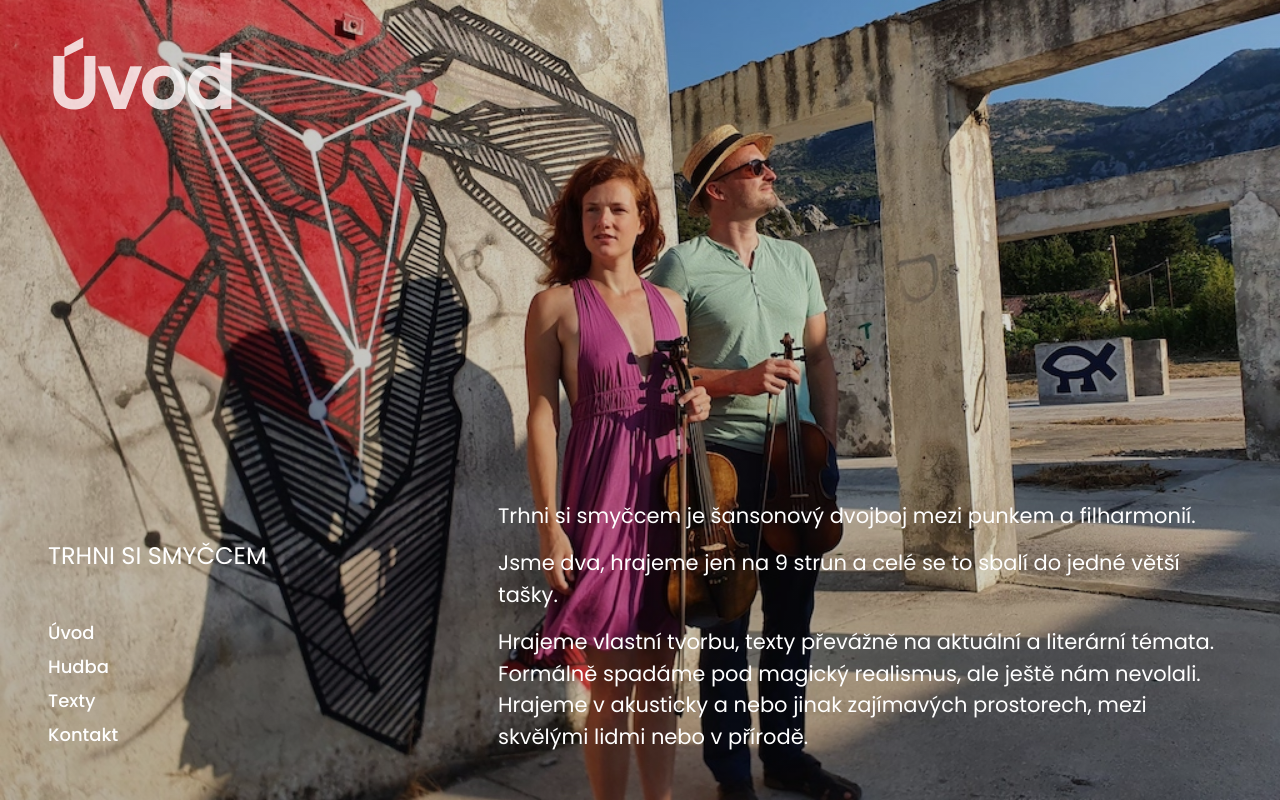
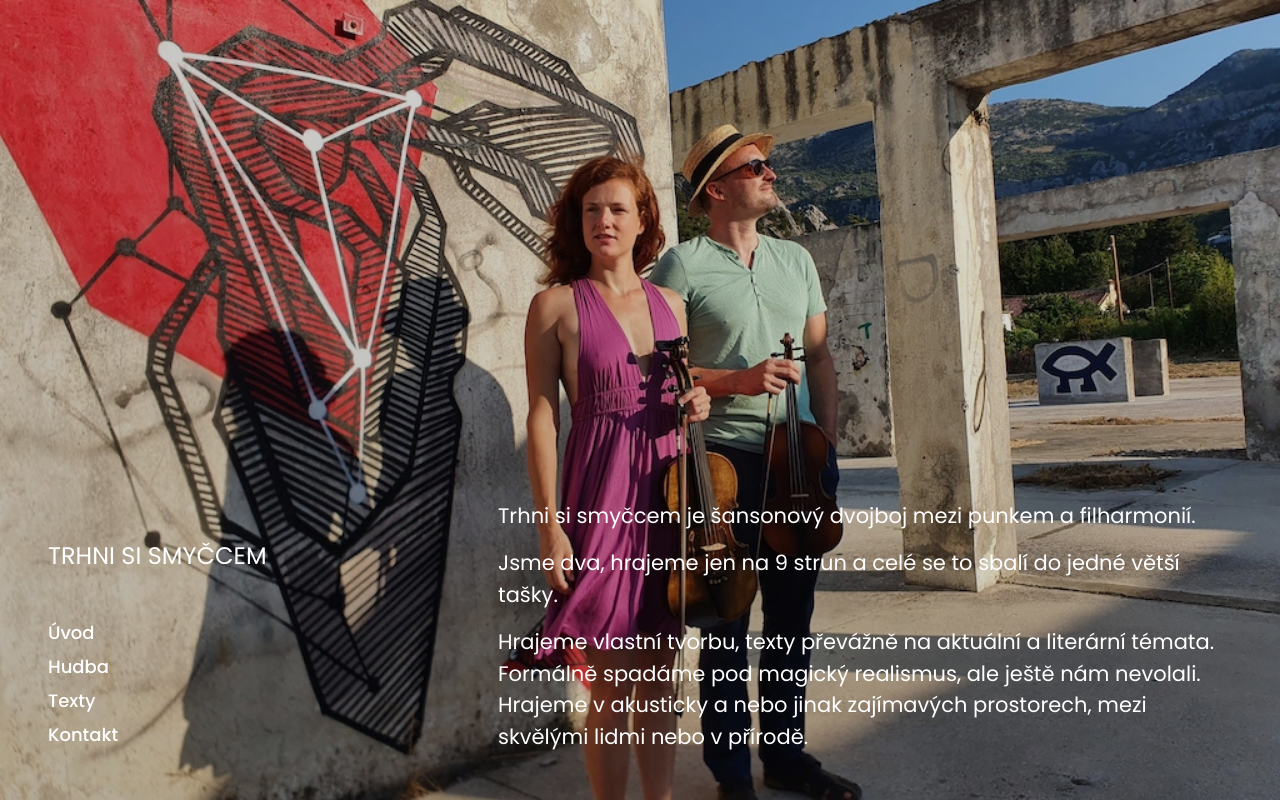
Before and after one commit to lukaskral/smyccem, a Next.js app: page / in a window 1280 px wide. Built offline with nearby package versions, Linux system fonts and the light colour scheme.

Commit message:
remove intro title

```diff
--- a/src/pages/index.tsx
+++ b/src/pages/index.tsx
@@ -7,7 +7,7 @@ type Props = {
 
 const Index = ({}: Props) => {
     return (
-        <Page title="Úvod" bg="/assets/site/000.jpeg" contentAlign="bottom">
+        <Page title="" bg="/assets/site/000.jpeg" contentAlign="bottom">
             <p>
                 <b>Trhni si smyčcem</b> je šansonový dvojboj mezi punkem a filharmonií.
             </p>
```
